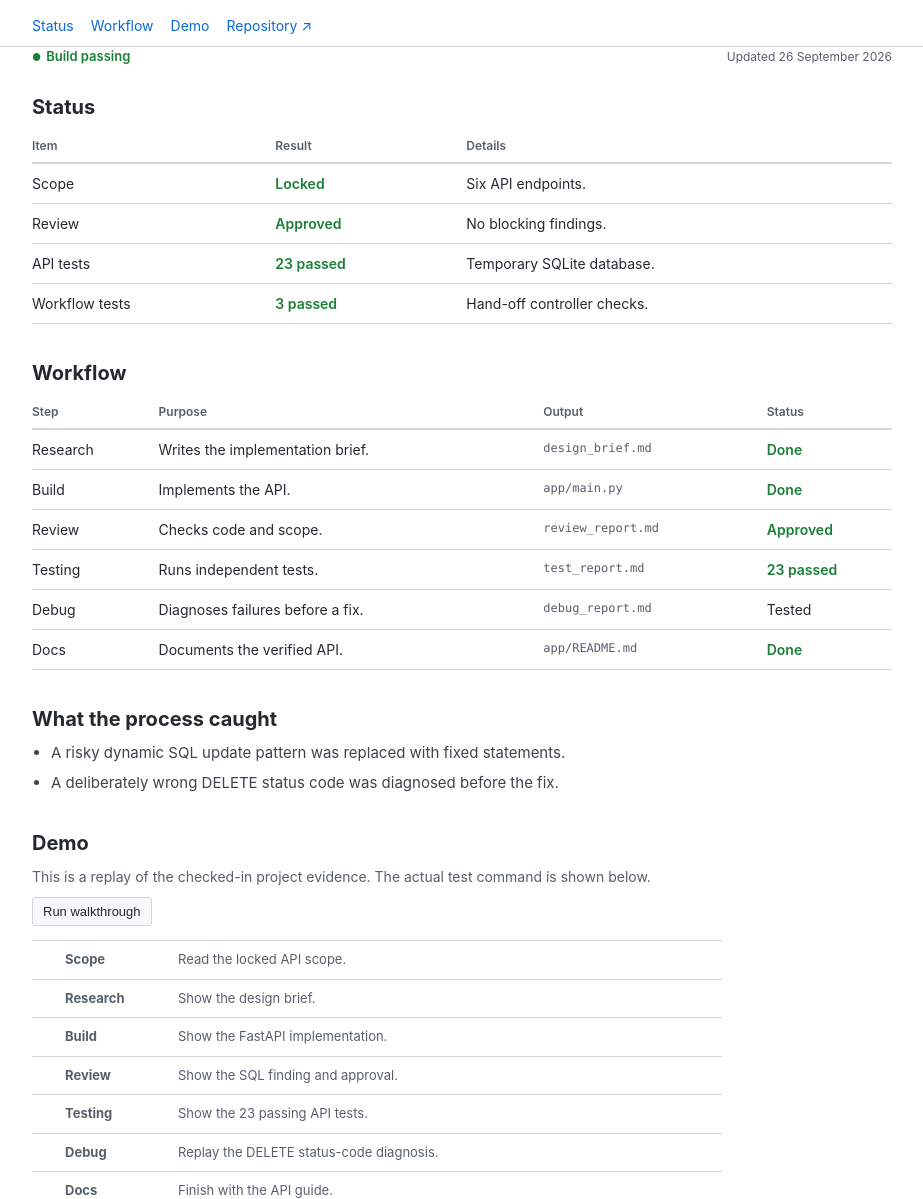
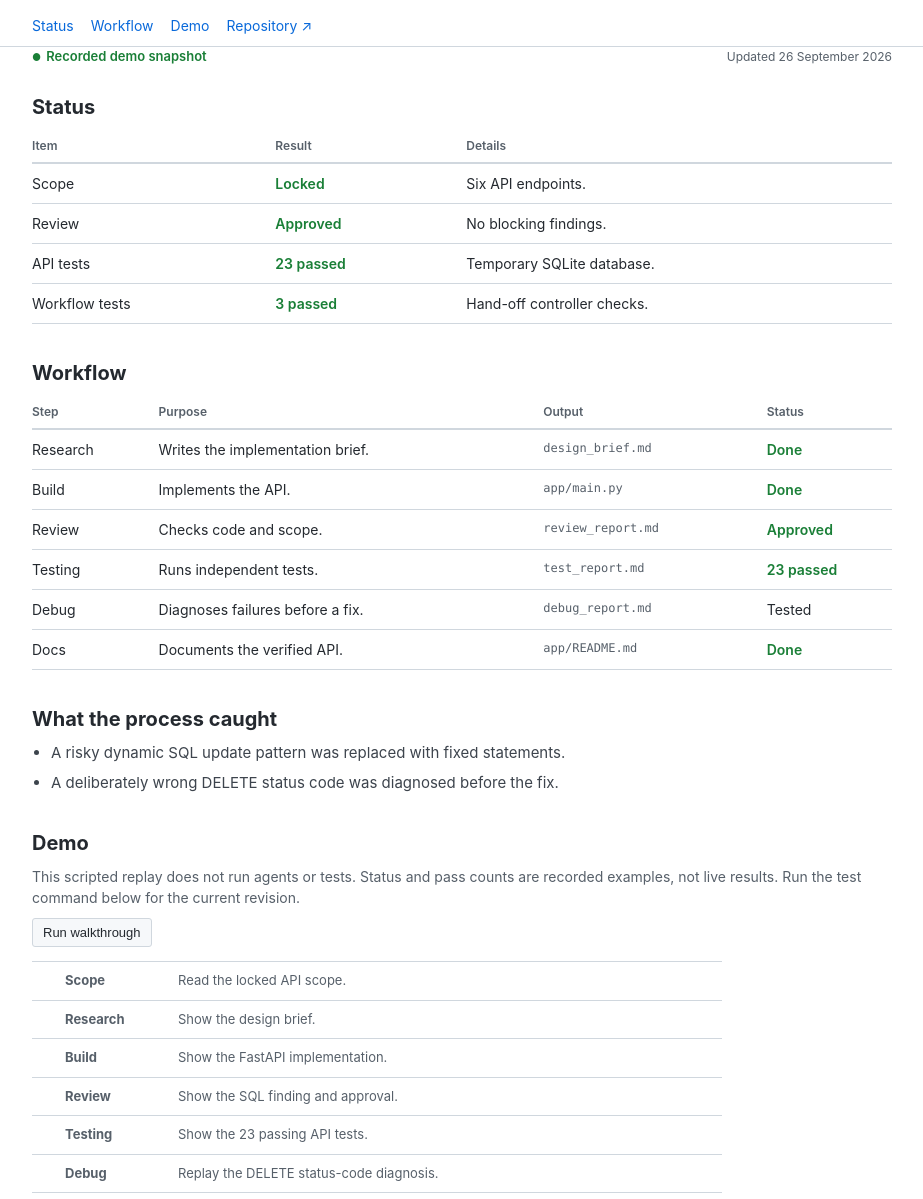
Before and after one commit to Rhythm-Sanghi/Multi-Agent, a plain HTML site: page judge-dashboard/index.html in a window 1280 px wide. Shown: the part 85-1284 px from the top of the page, without its empty margins (178-1101 px from the left). Drawn offline with Linux system fonts and the light colour scheme.

Commit message:
Consolidate workflow documentation and label the scripted demo

```diff
--- a/judge-dashboard/dist/index.html
+++ b/judge-dashboard/index.html
@@ -19,7 +19,7 @@
     </div>
   </header>
   <main class="wrap">
-    <div class="status-line"><span class="ok">Build passing</span><span class="updated">Updated 26 September 2026</span></div>
+    <div class="status-line"><span class="ok">Recorded demo snapshot</span><span class="updated">Updated 26 September 2026</span></div>
     <section id="status">
       <h2>Status</h2>
       <table>
@@ -55,7 +55,7 @@
     </section>
     <section id="demo">
       <h2>Demo</h2>
-      <p class="subtitle">This is a replay of the checked-in project evidence. The actual test command is shown below.</p>
+      <p class="subtitle">This scripted replay does not run agents or tests. Status and pass counts are recorded examples, not live results. Run the test command below for the current revision.</p>
       <button class="button" id="run-demo" type="button">Run walkthrough</button>
       <div class="walkthrough" aria-live="polite">
         <div class="walk-row"><span class="marker">●</span><b>Scope</b><span>Read the locked API scope.</span></div>
```
Also changed, not shown: 5 other files.
